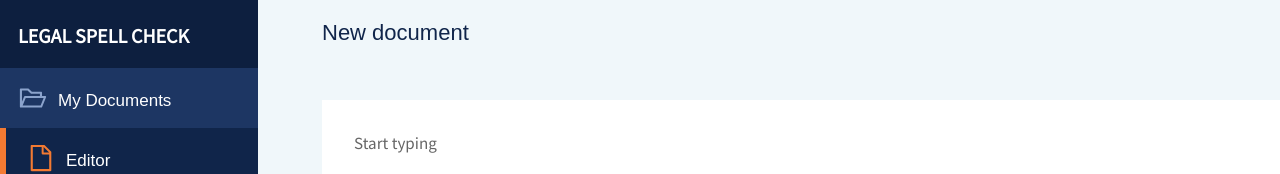
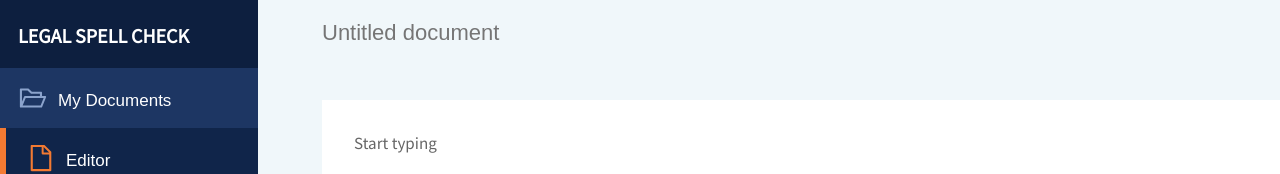
Before and after one commit to MaxCunningham19/legal_spellcheck, a React (Create React App) app in the folder client/: page /editor in a window 1280 px wide. Shown: the top 174 px of the page. Built offline with nearby package versions, Linux system fonts and the light colour scheme.

Commit message:
Default new document to untitled

```diff
--- a/client/src/components/Explorer.js
+++ b/client/src/components/Explorer.js
@@ -41,7 +41,7 @@ export const Explorer = ({
 
   const handleOnClickCreate = () => {
     updateDocument({
-      title: "New document",
+      title: "",
       blocks: [""],
       untracked: true
     })
--- a/client/src/hooks/DocumentContext.js
+++ b/client/src/hooks/DocumentContext.js
@@ -14,7 +14,7 @@ export function useDocumentUpdate() {
 export function DocumentProvider({ children }) {
 
   const [document, setDocument] = useState({
-		title: "New document",
+		title: "",
 		blocks: [""],
 		untracked: true
 	})
```
